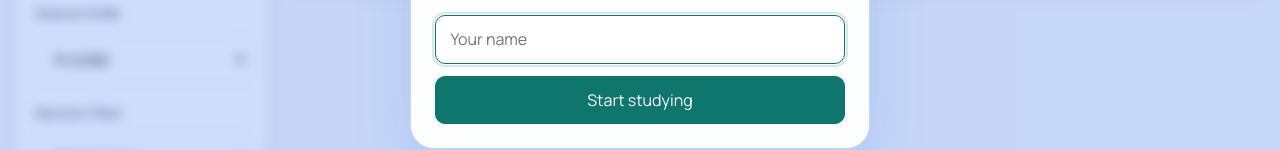
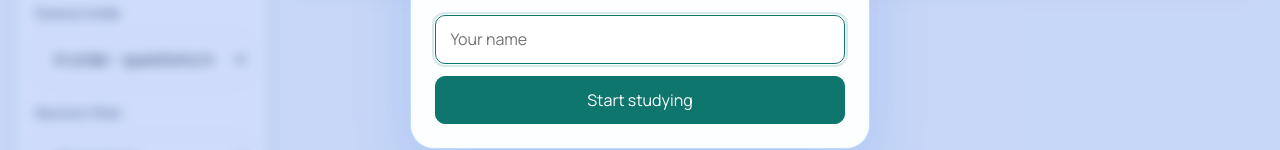
Before and after one commit to erik-gunnarsson/6123-study-dashboard, a website with bundled scripts: page index.html in a window 1280 px wide. Shown: the part 394-544 px from the top of the page. Built offline with nearby package versions, Linux system fonts and the light colour scheme.

Commit message:
update dropdown

```diff
--- a/index.html
+++ b/index.html
@@ -131,9 +131,9 @@
               <label class="field">
                 <span>Queue mode</span>
                 <select id="queue-mode">
-                  <option value="weighted">Mixed weighted</option>
-                  <option value="mixed">Mixed</option>
-                  <option value="ordered">In order</option>
+                  <option value="weighted">Mixed weighted - weaker questions appear more often</option>
+                  <option value="mixed">Mixed - fully random</option>
+                  <option value="ordered">In order - questions in chronological order</option>
                 </select>
               </label>
               <label class="field">
```
